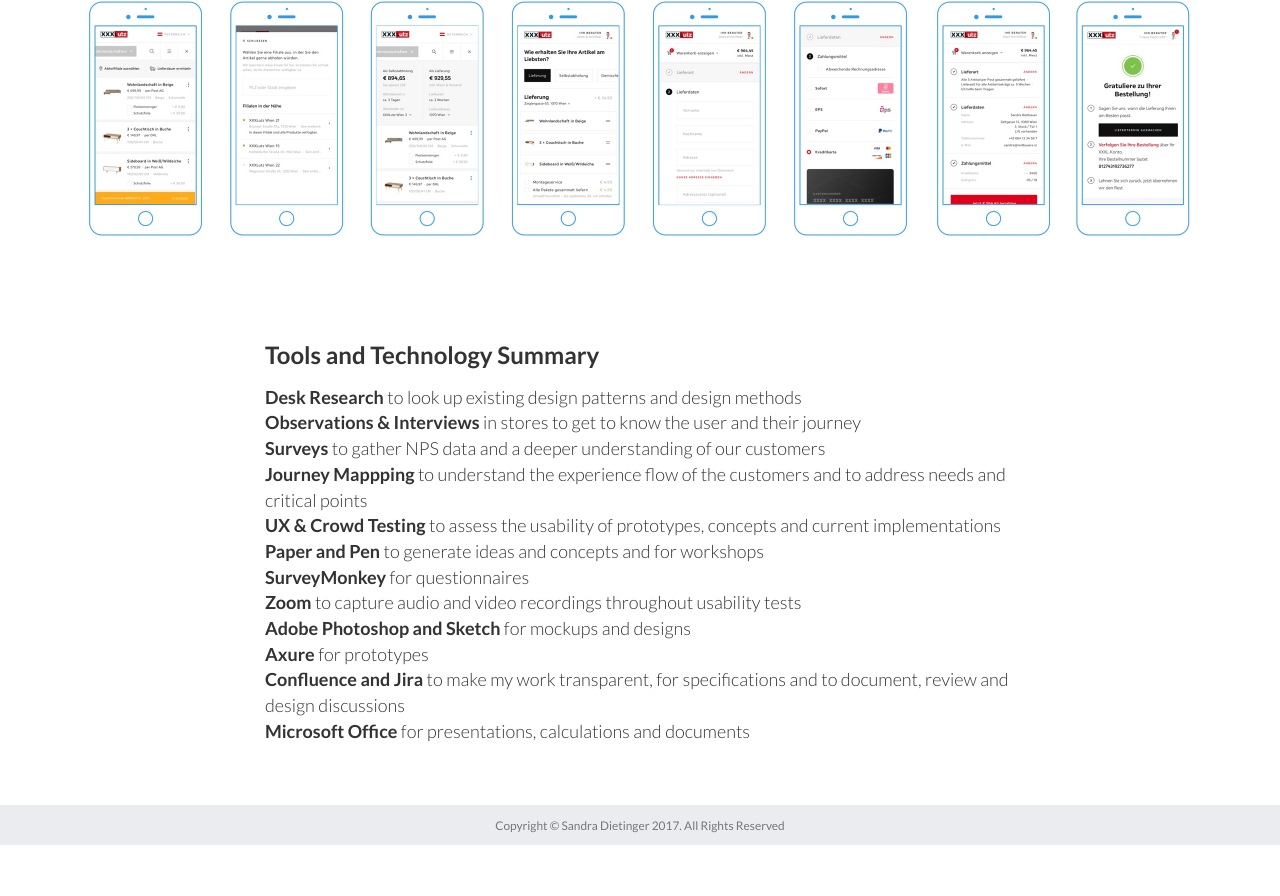
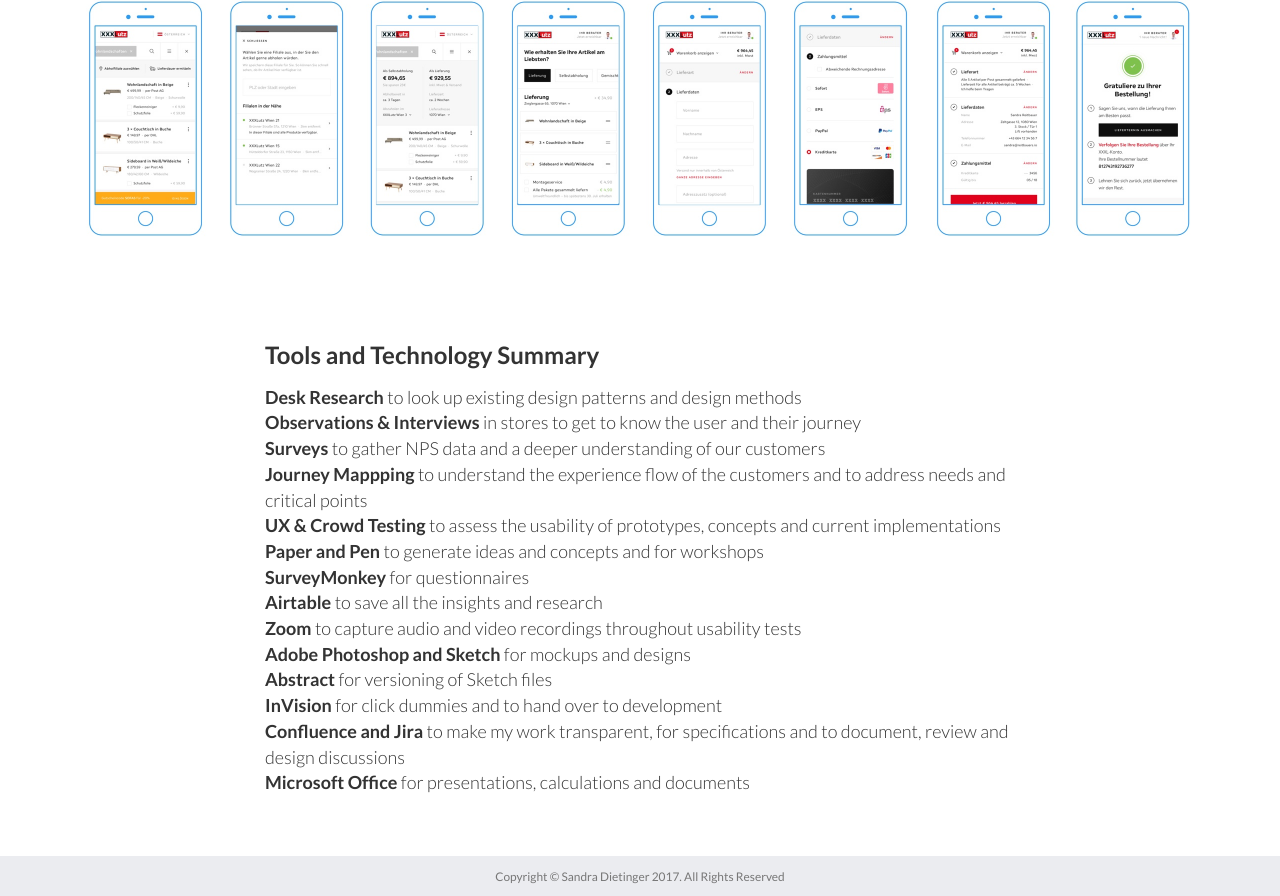
Before and after one commit to sandradietinger/sandradietinger.github.io, a plain HTML site: page portfolio-xxxldigital/index.html in a window 1280 px wide. Shown: the part 5398-6294 px from the top of the page. Before the commit the page ends 6243 px from the top, so only its background shows below. Drawn offline with Linux system fonts and the light colour scheme.

Commit message:
rebuild site (commit 06a548d)

```diff
--- a/portfolio-xxxldigital/index.html
+++ b/portfolio-xxxldigital/index.html
@@ -8,7 +8,7 @@
 <meta name="description" content="">
 <meta name="author" content="Sandra Dietinger">
 
-<title>Automic - Sandra Dietinger</title>
+<title>xxxldigital - Sandra Dietinger</title>
 <link rel="icon" type="image/png" href="/img/about/icon_32.png" sizes="32x32" />
 
 
@@ -190,9 +190,11 @@
         <li><b>UX & Crowd Testing</b> to assess the usability of prototypes, concepts and current implementations</li>
         <li><b>Paper and Pen</b> to generate ideas and concepts and for workshops</li>
         <li><b>SurveyMonkey</b> for questionnaires</li>
+        <li><b>Airtable</b> to save all the insights and research</li>
         <li><b>Zoom</b> to capture audio and video recordings throughout usability tests</li>
         <li><b>Adobe Photoshop and Sketch</b> for mockups and designs</li>
-        <li><b>Axure </b> for prototypes</li>
+        <li><b>Abstract</b> for versioning of Sketch files</li>
+        <li><b>InVision</b> for click dummies and to hand over to development</li>
         <li><b>Confluence and Jira</b> to make my work transparent, for specifications and to document, review and design discussions</li>
         <li><b>Microsoft Office</b> for presentations, calculations and documents</li>
       </ul>
```
Also changed, not shown: sitemap.xml (+4 -4 lines).
